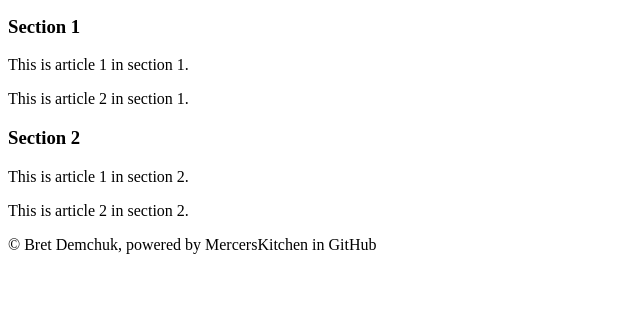
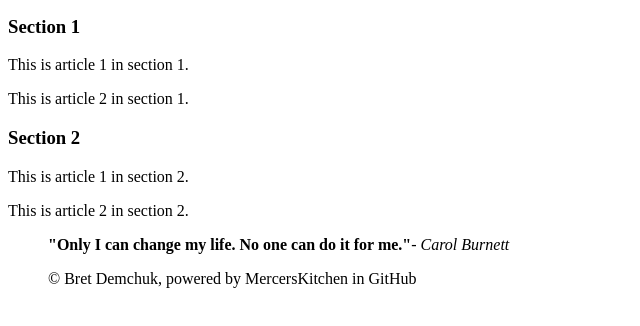
Before and after one commit to Aobahachi/Essay-Project, a plain HTML site: page index.html in a window 1280 px wide. Shown: the part 148-474 px from the top of the page, without its empty margins (0-640 px from the left). Drawn offline with Linux system fonts and the light colour scheme.

Commit message:
essay website

```diff
--- a/index.html
+++ b/index.html
@@ -41,6 +41,10 @@
   </body>
 
   <footer>
+    <blockquote cite="https://www.brainyquote.com/quotes/carol_burnett_371189?src=t_life">
+    <!-- Date Accessed: 20180920-->
+    <p><strong>"Only I can change my life. No one can do it for me."</strong><a><em>- Carol Burnett</em>
+
     <p>&copy Bret Demchuk, powered by MercersKitchen in GitHub</p>
   </footer>
 
```
